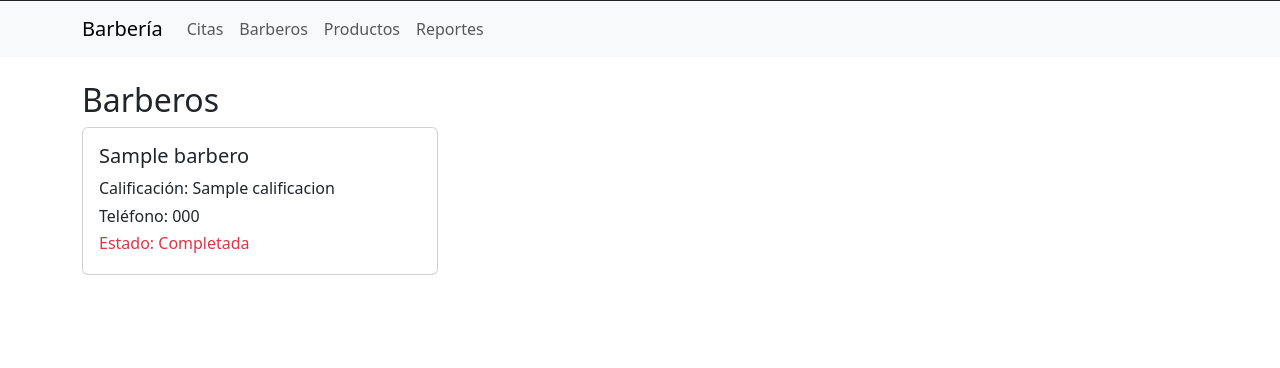
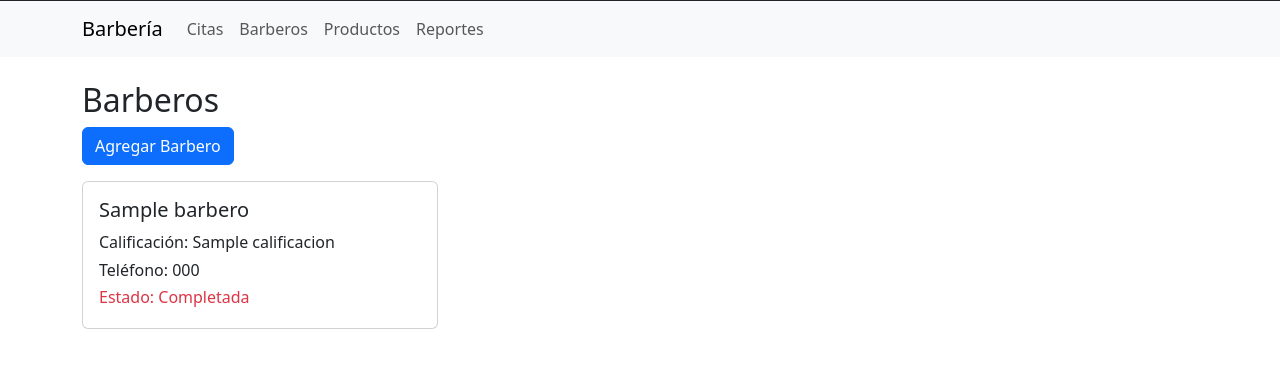
Before and after one commit to GeraMG0809/BarberManager, a Flask app: template templates/AdminManager.html in a window 1280 px wide, after a click on "Barberos". Shown: the part 295-663 px from the top of the page. Run offline with Flask 3, Linux system fonts and the light colour scheme; the template is opened without the code that fills it: most values are stand-ins (such as "Sample title", 1, 10 or a date in 2020).

Commit message:
Agregar barbseros a la base de datos

```diff
--- a/main.py
+++ b/main.py
@@ -1,8 +1,10 @@
 from flask import Flask, redirect, request, session, render_template, url_for,jsonify,flash
+from werkzeug.utils import secure_filename
 from helpers.user import *
 from helpers.citas import *
 from helpers.barbero import *
 from helpers.servicios import *
+import os
 
 
 
@@ -34,6 +36,26 @@ def admin():
     barberos = select_barbers()
     return render_template('AdminManager.html', citas = citas, barberos = barberos)
 
+
+@app.route('/agregar_barbero', methods=['POST'])
+def agregar_barbero():
+    nombre = request.form['nombre']
+    telefono = request.form['telefono']
+    imagen = request.files['imagen']
+
+    if imagen:
+        filename = secure_filename(imagen.filename)
+        ruta_imagen = os.path.join('static', 'imges', filename)
+
+        # Crear carpeta si no existe
+        os.makedirs(os.path.dirname(ruta_imagen), exist_ok=True)
+
+        imagen.save(ruta_imagen)
+
+        # Insertar en base de datos
+        insert_barbero(nombre, telefono, filename)  # solo guardamos el nombre del archivo
+
+    return redirect(url_for('admin'))
 
 #Ruta  de inicio de seesion
 @app.route('/login', methods=['GET', 'POST'])
--- a/templates/AdminManager.html
+++ b/templates/AdminManager.html
@@ -77,6 +77,12 @@
     <!-- Barberos -->
     <div class="section" id="barberos">
       <h2>Barberos</h2>
+      <!-- Botón para abrir el modal -->
+        <div class="mb-3">
+          <button class="btn btn-primary" data-bs-toggle="modal" data-bs-target="#modalAgregarBarbero">
+            Agregar Barbero
+          </button>
+        </div>
       <div class="row">
         {% for barbero in barberos %}
         <div class="col-md-4">
@@ -94,6 +100,39 @@
         {% endfor %}
       </div>
     </div>
+
+      <!-- Modal para agregar barbero -->
+  <div class="modal fade" id="modalAgregarBarbero" tabindex="-1" aria-labelledby="modalAgregarBarberoLabel" aria-hidden="true">
+    <div class="modal-dialog">
+      <div class="modal-content">
+        <form method="POST" action="{{ url_for('agregar_barbero') }}" enctype="multipart/form-data">
+          <div class="modal-header">
+            <h5 class="modal-title" id="modalAgregarBarberoLabel">Nuevo Barbero</h5>
+            <button type="button" class="btn-close" data-bs-dismiss="modal" aria-label="Cerrar"></button>
+          </div>
+          <div class="modal-body">
+            <div class="mb-3">
+              <label for="nombreBarbero" class="form-label">Nombre</label>
+              <input type="text" class="form-control" id="nombreBarbero" name="nombre" required>
+            </div>
+            <div class="mb-3">
+              <label for="telefonoBarbero" class="form-label">Teléfono</label>
+              <input type="tel" class="form-control" id="telefonoBarbero" name="telefono" required>
+            </div>
+            <div class="mb-3">
+              <label for="imagenBarbero" class="form-label">Imagen</label>
+              <input type="file" class="form-control" id="imagenBarbero" name="imagen" accept="image/*" required>
+            </div>
+          </div>
+          <div class="modal-footer">
+            <button type="button" class="btn btn-secondary" data-bs-dismiss="modal">Cancelar</button>
+            <button type="submit" class="btn btn-primary">Guardar</button>
+          </div>
+        </form>
+      </div>
+    </div>
+  </div>
+
 
     <!-- Productos -->
     <div class="section" id="productos">
```
Also changed, not shown: helpers/barbero.py (+14 -0 lines).
